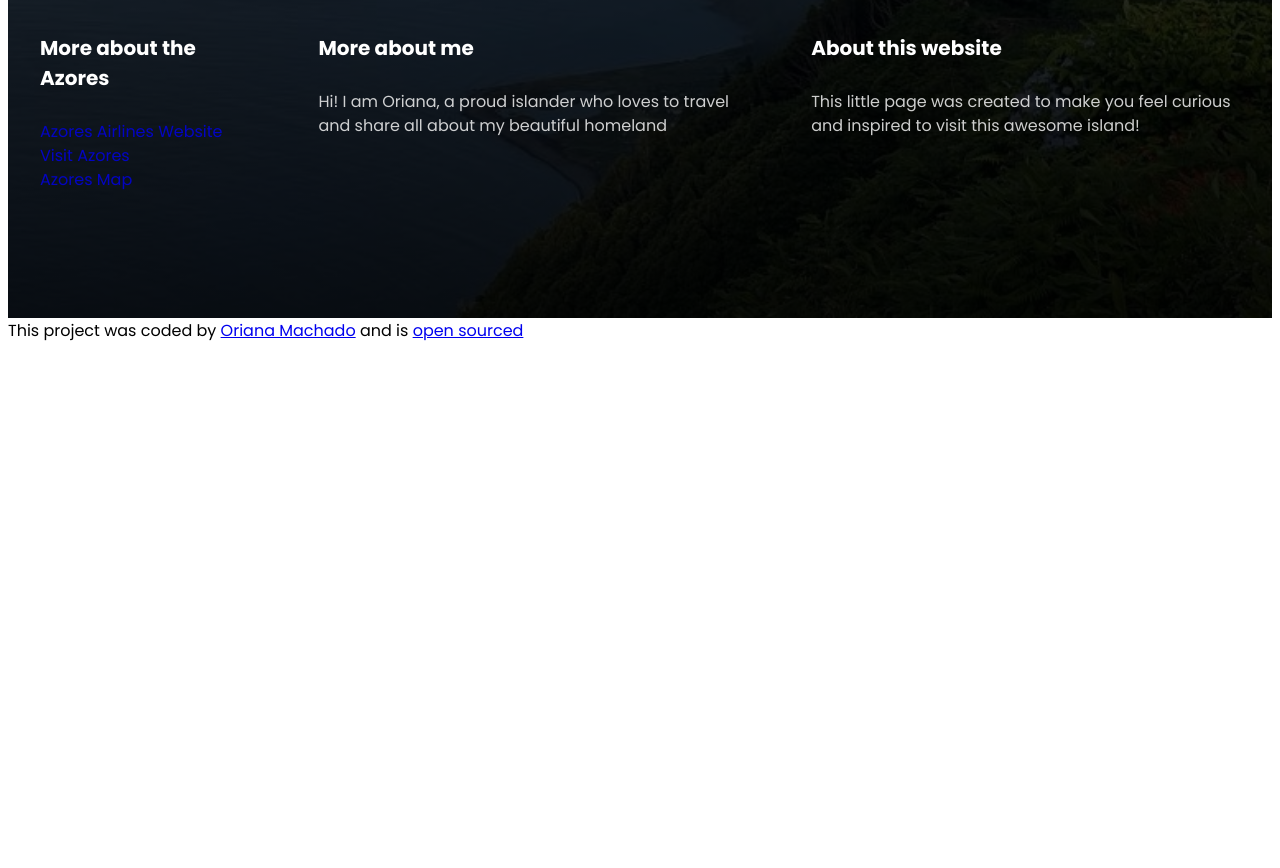
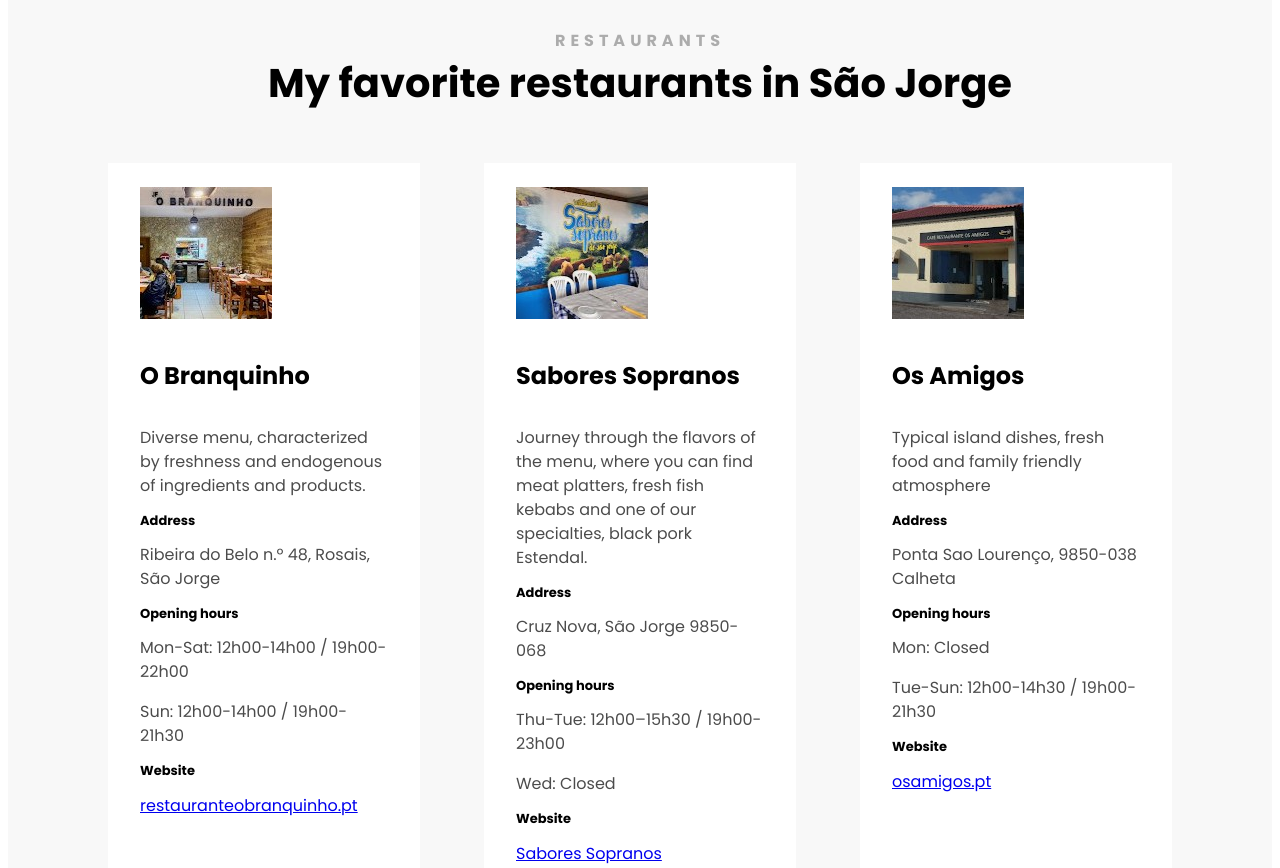
Before and after one commit to orianamachado66/Welcome-to-Sao-Jorge, a plain HTML site: page index.html in a window 1280 px wide. Shown: the part 1712-2580 px from the top of the page. Before the commit the page ends 2063 px from the top, so only its background shows below. Drawn offline with Linux system fonts and the light colour scheme.

Commit message:
Added cards to the page

```diff
--- a/index.html
+++ b/index.html
@@ -55,6 +55,88 @@
               windmills, and fortifications that echo the island's pivotal role
               during the Age of Discovery.
             </p>
+          </div>
+        </section>
+        <section class="secondary">
+          <h3 class="text-center">Restaurants</h3>
+          <h2 class="text-center">My favorite restaurants in São Jorge</h2>
+
+          <div class="grid grid-3-columns">
+            <div class="card">
+              <img
+                src="images/5.jpg"
+                alt="Restaurante O Branquinho"
+                class="img-responsive"
+              />
+              <h4>O Branquinho</h4>
+              <p>
+                Diverse menu, characterized by freshness and endogenous of
+                ingredients and products.
+              </p>
+
+              <h5>Address</h5>
+
+              <p>Ribeira do Belo n.º 48, Rosais, São Jorge</p>
+
+              <h5>Opening hours</h5>
+              <p>Mon-Sat: 12h00-14h00 / 19h00-22h00</p>
+              <p>Sun: 12h00-14h00 / 19h00-21h30</p>
+
+              <h5>Website</h5>
+              <a href="https://restauranteobranquinho.pt/" target="_blank"
+                >restauranteobranquinho.pt</a
+              >
+            </div>
+            <div class="card">
+              <img
+                src="images/6.jpg"
+                alt="Restaurante Sabores Sopranos"
+                class="img-responsive"
+              />
+              <h4>Sabores Sopranos</h4>
+              <p>
+                Journey through the flavors of the menu, where you can find meat
+                platters, fresh fish kebabs and one of our specialties, black
+                pork Estendal.
+              </p>
+
+              <h5>Address</h5>
+
+              <p>Cruz Nova, São Jorge 9850-068</p>
+
+              <h5>Opening hours</h5>
+              <p>Thu-Tue: 12h00–15h30 / 19h00-23h00</p>
+              <p>Wed: Closed</p>
+
+              <h5>Website</h5>
+              <a
+                href="https://www.facebook.com/profile.php?id=100057329924803&ref=page_internal"
+                target="_blank"
+                >Sabores Sopranos</a
+              >
+            </div>
+            <div class="card">
+              <img
+                src="images/7.jpg"
+                alt="Restaurante Os Amigos"
+                class="img-responsive"
+              />
+              <h4>Os Amigos</h4>
+              <p>
+                Typical island dishes, fresh food and family friendly atmosphere
+              </p>
+
+              <h5>Address</h5>
+
+              <p>Ponta Sao Lourenço, 9850-038 Calheta</p>
+
+              <h5>Opening hours</h5>
+              <p>Mon: Closed</p>
+              <p>Tue-Sun: 12h00-14h30 / 19h00-21h30</p>
+
+              <h5>Website</h5>
+              <a href="https://osamigos.pt/" target="_blank">osamigos.pt</a>
+            </div>
           </div>
         </section>
       </main>
--- a/styles/styles.css
+++ b/styles/styles.css
@@ -50,8 +50,8 @@ header a {
 
 section {
   margin: 0 auto;
-  max-width: 1200px;
-  padding: 100px 0;
+  max-width: 100%;
+  padding: 100px;
 }
 main section h3 {
   opacity: 0.3;
@@ -82,6 +82,7 @@ main section p {
   text-align: left;
   opacity: 0.7;
 }
+
 footer {
   padding: 10px 20px;
   background-image: linear-gradient(rgba(0, 0, 0, 0.8), rgba(0, 0, 0, 0.9)),
@@ -148,7 +149,53 @@ footer a:visited {
 .grid-3-columns-first-1fr {
   grid-template-columns: 1fr 2fr 2fr;
 }
+.grid-3-columns {
+  grid-template-columns: 1fr 1fr 1fr;
+}
 
+section.secondary {
+  background-color: #f8f8f8;
+}
+
+.card {
+  background-color: white;
+  padding: 24px 32px;
+  margin-top: 50px;
+}
+
+.img-responsive {
+  max-width: 100%;
+}
+.card h4 {
+  font-size: 24px;
+  font-weight: 700;
+  line-height: 1.5;
+  letter-spacing: 0em;
+  text-align: left;
+}
+.card h5 {
+  font-size: 13px;
+  font-weight: 700;
+  line-height: 1.5px;
+  letter-spacing: 0em;
+  text-align: left;
+}
+
+.card p {
+  opacity: 0.7;
+  font-size: 16px;
+  font-weight: 400;
+  line-height: 1.5;
+  letter-spacing: 0px;
+  text-align: left;
+}
+
+.card a:visited {
+  color: black;
+}
+.text-center {
+  text-align: center;
+}
 @media (max-width: 900px) {
   header {
     padding: 60px 0px;
```
Also changed, not shown: images/5.jpg (added), images/6.jpg (added), images/7.jpg (added).
